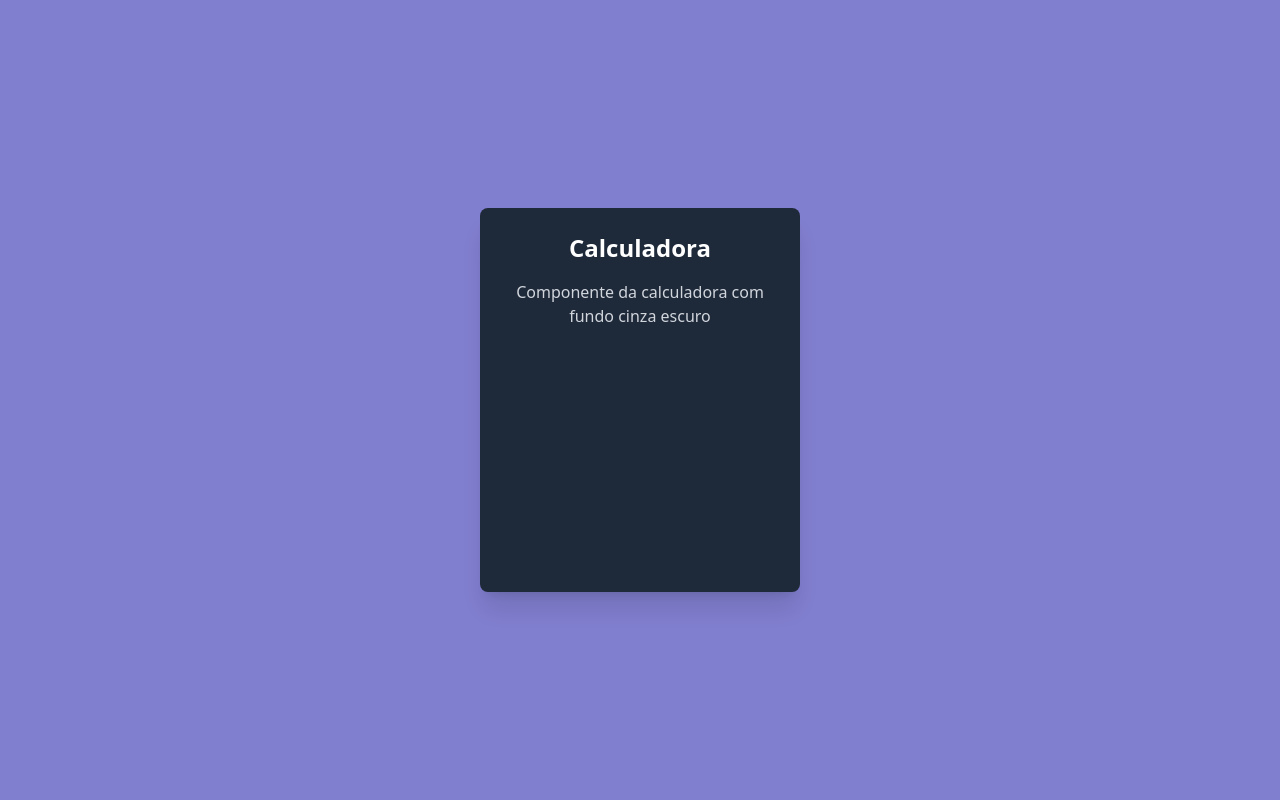
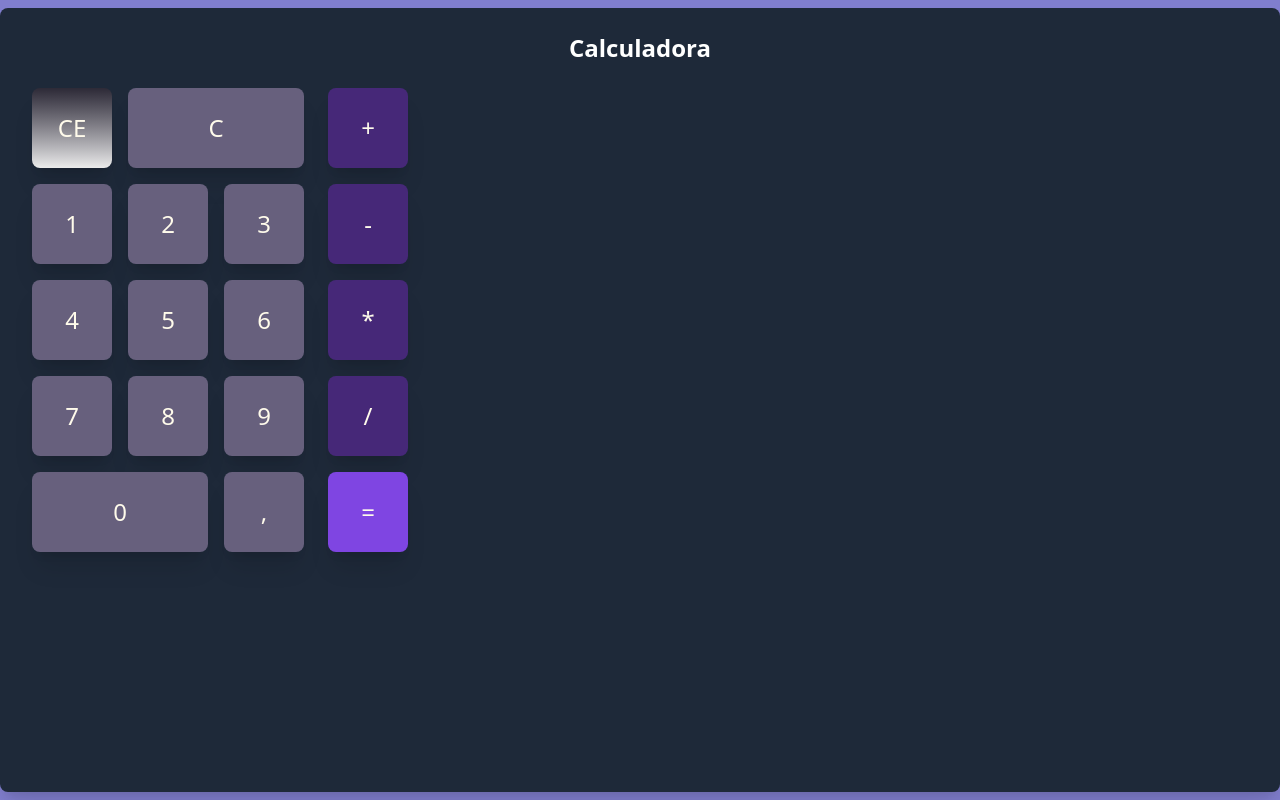
Before and after one commit to Ericles-Miller/CalculatorInReact, a React (Vite) app: page / in a window 1280 px wide. Built offline with nearby package versions, Linux system fonts and the light colour scheme.

Commit message:
refactor: reorganize Calculator component and update imports

```diff
--- a/src/App.tsx
+++ b/src/App.tsx
@@ -1,4 +1,4 @@
-import Calculator from './Calculator'
+import Calculator from './components/Calculator'
 
 function App() {
   return (
--- a/src/Calculator.tsx
+++ /dev/null
@@ -1,14 +0,0 @@
-function Calculator() {
-  return (
-    <div className="w-80 h-96 bg-gray-800 rounded-lg shadow-xl p-6">
-      <h2 className="text-2xl font-bold text-center mb-4 text-white">
-        Calculadora
-      </h2>
-      <p className="text-center text-gray-300">
-        Componente da calculadora com fundo cinza escuro
-      </p>
-    </div>
-  );
-}
-
-export default Calculator;
--- /dev/null
+++ b/src/components/Calculator.tsx
@@ -0,0 +1,18 @@
+import Numbers from "./Numbers";
+import Operator from "./Operators";
+
+function Calculator() {
+  return (
+    <div className="w-393 h-196 bg-gray-800 rounded-lg shadow-xl p-6">
+      <h2 className="text-2xl font-bold text-center mb-4 text-white">
+        Calculadora
+      </h2>
+      <div className="flex gap-4">
+        <Numbers />
+        <Operator />
+      </div>
+    </div>
+  );
+}
+
+export default Calculator;
--- /dev/null
+++ b/src/components/Numbers.tsx
@@ -0,0 +1,61 @@
+function Numbers() {
+
+  return <div>
+      <div className="flex gap-4 p-2">
+        <div className="w-20 h-20 bg-linear-to-t from-[#EBEBEB] from-0.5%  to-[#2D2A37] to-55.8% rounded-lg shadow-xl p-6">
+          <p className="text-center text-amber-50 text-2xl">CE</p>
+        </div>
+        <div className="w-44 h-20 bg-[#67607d] rounded-lg shadow-xl p-6">
+          <p className="text-center text-amber-50 text-2xl">C</p>
+        </div>
+      </div>
+
+      <div className="flex gap-4 p-2">
+        <div className="w-20 h-20 bg-[#67607d] rounded-lg shadow-xl p-6">
+          <p className="text-center text-amber-50 text-2xl">1</p>
+        </div>
+        <div className="w-20 h-20 bg-[#67607d] rounded-lg shadow-xl p-6">
+          <p className="text-center text-amber-50 text-2xl">2</p>
+        </div>
+        <div className="w-20 h-20 bg-[#67607d] rounded-lg shadow-xl p-6">
+          <p className="text-center text-amber-50 text-2xl">3</p>
+        </div>
+      </div>
+
+
+      <div className="flex gap-4 p-2">
+        <div className="w-20 h-20 bg-[#67607d] rounded-lg shadow-xl p-6">
+          <p className="text-center text-amber-50 text-2xl">4</p>
+        </div>
+        <div className="w-20 h-20 bg-[#67607d] rounded-lg shadow-xl p-6">
+          <p className="text-center text-amber-50 text-2xl">5</p>
+        </div>
+        <div className="w-20 h-20 bg-[#67607d] rounded-lg shadow-xl p-6">
+          <p className="text-center text-amber-50 text-2xl">6</p>
+        </div>
+      </div>
+
+      <div className="flex gap-4 p-2">
+        <div className="w-20 h-20 bg-[#67607d] rounded-lg shadow-xl p-6">
+          <p className="text-center text-amber-50 text-2xl">7</p>
+        </div>
+        <div className="w-20 h-20 bg-[#67607d] rounded-lg shadow-xl p-6">
+          <p className="text-center text-amber-50 text-2xl">8</p>
+        </div>
+        <div className="w-20 h-20 bg-[#67607d] rounded-lg shadow-xl p-6">
+          <p className="text-center text-amber-50 text-2xl">9</p>
+        </div>
+      </div>
+
+      <div className="flex gap-4 p-2">
+        <div className="w-44 h-20 bg-[#67607d] rounded-lg shadow-xl p-6">
+          <p className="text-center text-amber-50 text-2xl">0</p>
+        </div>
+        <div className="w-20 h-20 bg-[#67607d] rounded-lg shadow-xl p-6">
+          <p className="text-center text-amber-50 text-2xl">,</p>
+        </div>
+      </div>
+  </div>
+}
+
+export default Numbers;
--- /dev/null
+++ b/src/components/Operators.tsx
@@ -0,0 +1,21 @@
+function Operator() {
+  return <div className="flex flex-col gap-4 pt-2">
+    <div className="w-20 h-20 bg-[#462878] rounded-lg shadow-xl p-6">
+      <p className="text-center text-amber-50 text-2xl">+</p>
+    </div>
+    <div className="w-20 h-20 bg-[#462878] rounded-lg shadow-xl p-6">
+      <p className="text-center text-amber-50 text-2xl">-</p>
+    </div>
+    <div className="w-20 h-20 bg-[#462878] rounded-lg shadow-xl p-6">
+      <p className="text-center text-amber-50 text-2xl">*</p>
+    </div>
+    <div className="w-20 h-20 bg-[#462878] rounded-lg shadow-xl p-6">
+      <p className="text-center text-amber-50 text-2xl">/</p>
+    </div>
+    <div className="w-20 h-20 bg-[#7F45E2] rounded-lg shadow-xl p-6">
+      <p className="text-center text-amber-50 text-2xl">=</p>
+    </div>
+  </div>
+}
+
+export default Operator;
```
